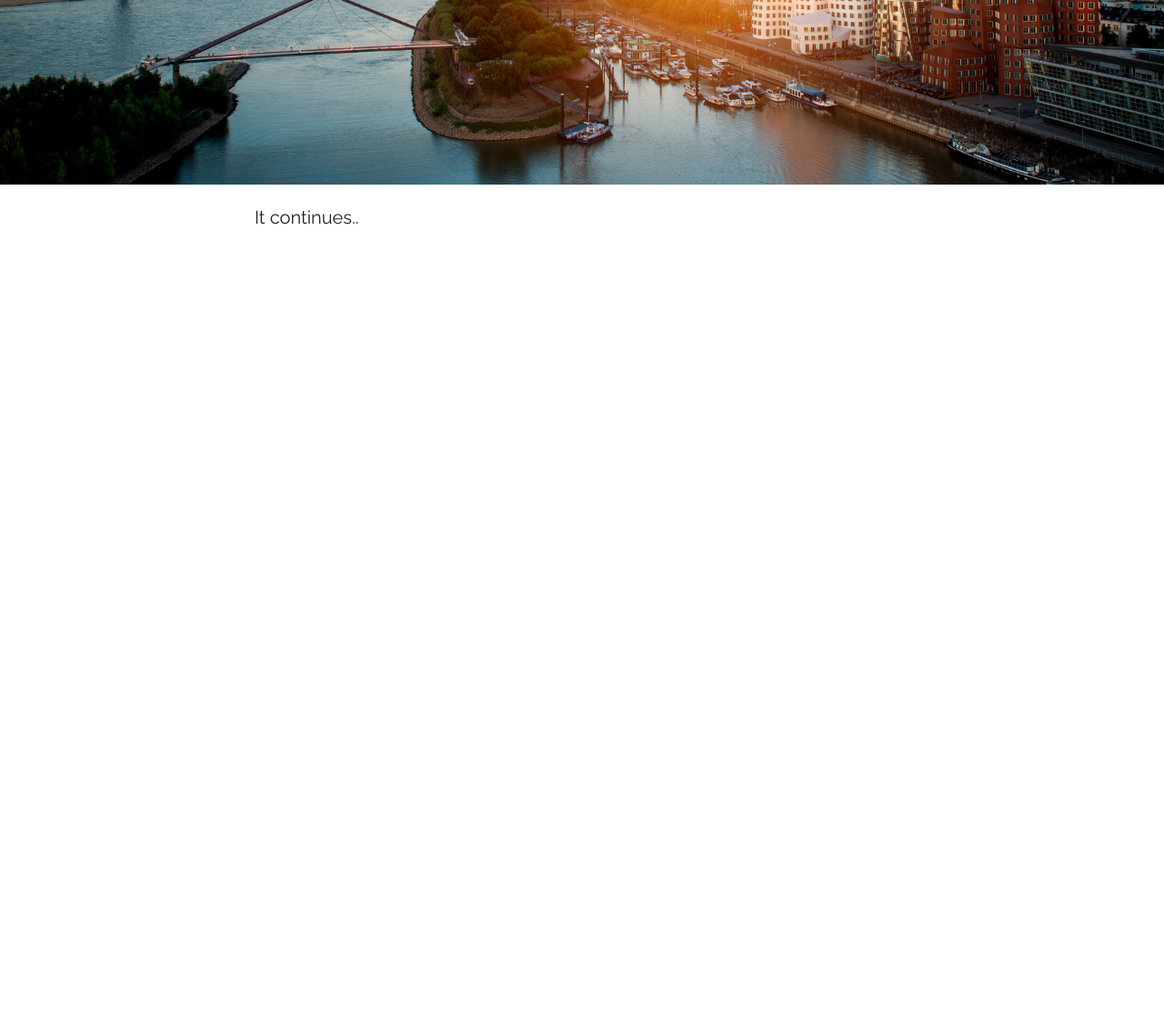
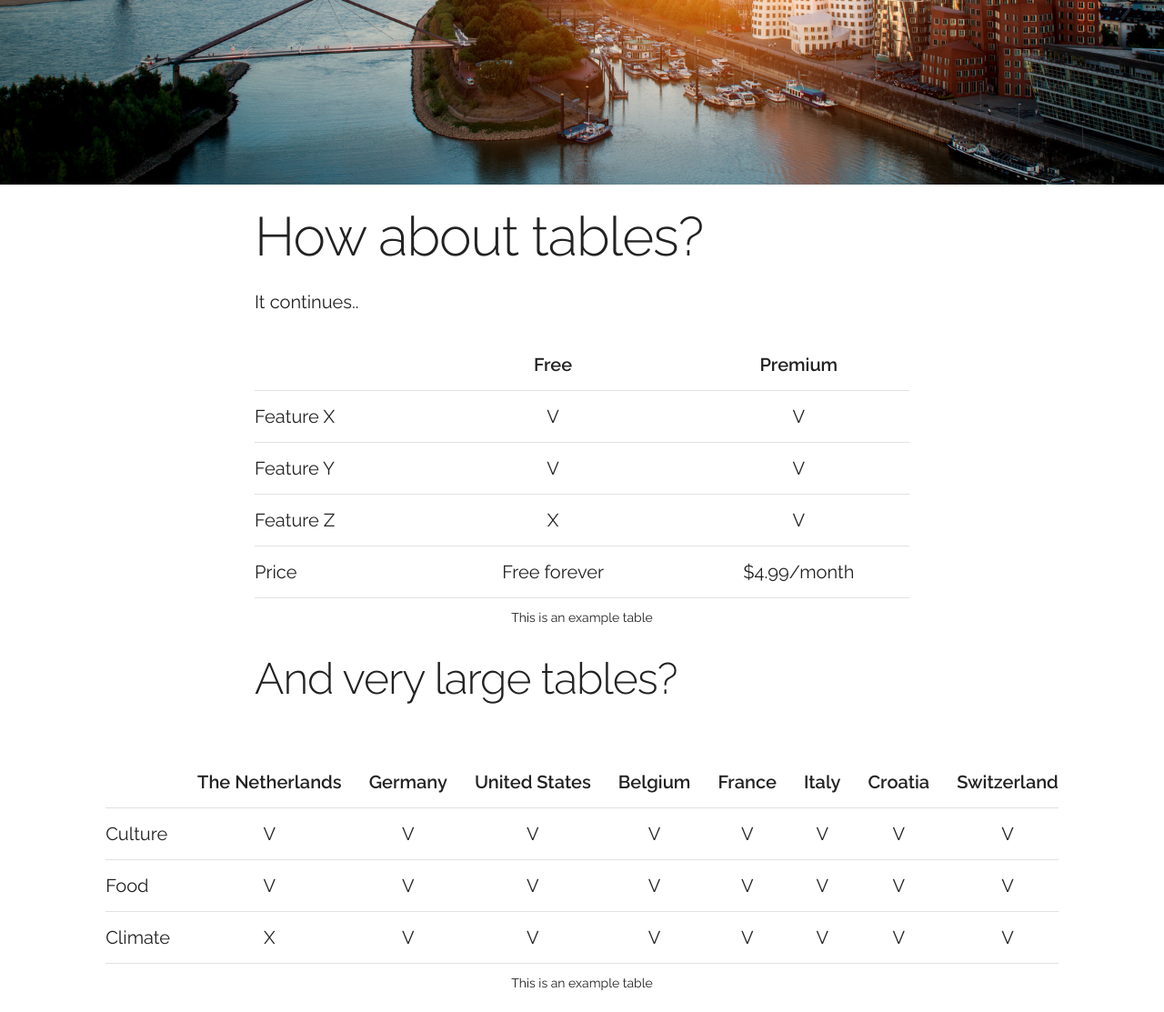
Before and after one commit to twandeleijer/dox, a plain HTML site: page index.html in a window 1280 px wide. Shown: the part 5155-6268 px from the top of the page at 91% size. Before the commit the page ends 5455 px from the top, so only its background shows below. Drawn offline with Linux system fonts and the light colour scheme.

Commit message:
Basic tables

```diff
--- a/css/styles.css
+++ b/css/styles.css
@@ -93,7 +93,7 @@ img {
     width: 100%;
 }
 
-figcaption {
+figcaption, caption {
     font-size: 0.7em;
     text-align: center;
 }
@@ -107,3 +107,21 @@ blockquote {
 pre {
     white-space: pre-wrap;
 }
+
+table {
+    caption-side: bottom;
+}
+
+caption {
+    margin-top: 10px;
+}
+
+.full-width {
+    max-width: 100vw;
+    width: 100%;
+    padding: 20px;
+}
+
+.full-width table {
+    margin: 0 auto;
+}
--- a/index.html
+++ b/index.html
@@ -120,7 +120,100 @@
     <div class="container">
         <div class="row">
             <div class="one-whole column">
+                <h2>How about tables?</h2>
                 <p>It continues..</p>
+                <table style="width:100%;">
+                    <caption>This is an example table</caption>
+                    <thead>
+                        <tr>
+                            <th></th>
+                            <th style="text-align:center;">Free</th>
+                            <th style="text-align:center;">Premium</th>
+                        </tr>
+                    </thead>
+                    <tfoot>
+                        <tr>
+                            <td>Price</td>
+                            <td style="text-align:center;">Free forever</td>
+                            <td style="text-align:center;">$4.99/month</td>
+                        </tr>
+                    </tfoot>
+                    <tbody>
+                        <tr>
+                            <td>Feature X</td>
+                            <td style="text-align:center;">V</td>
+                            <td style="text-align:center;">V</td>
+                        </tr>
+                        <tr>
+                            <td>Feature Y</td>
+                            <td style="text-align:center;">V</td>
+                            <td style="text-align:center;">V</td>
+                        </tr>
+                        <tr>
+                            <td>Feature Z</td>
+                            <td style="text-align:center;">X</td>
+                            <td style="text-align:center;">V</td>
+                        </tr>
+                    </tbody>
+                </table>
+                <h3>And very large tables?</h3>
+            </div>
+        </div>
+    </div>
+    <div class="container full-width">
+        <div class="row">
+            <div class="one-whole column">
+                <table>
+                    <caption>This is an example table</caption>
+                    <thead>
+                        <tr>
+                            <th></th>
+                            <th style="text-align:center;">The Netherlands</th>
+                            <th style="text-align:center;">Germany</th>
+                            <th style="text-align:center;">United States</th>
+                            <th style="text-align:center;">Belgium</th>
+                            <th style="text-align:center;">France</th>
+                            <th style="text-align:center;">Italy</th>
+                            <th style="text-align:center;">Croatia</th>
+                            <th style="text-align:center;">Switzerland</th>
+                        </tr>
+                    </thead>
+                    <tbody>
+                        <tr>
+                            <td>Culture</td>
+                            <td style="text-align:center;">V</td>
+                            <td style="text-align:center;">V</td>
+                            <td style="text-align:center;">V</td>
+                            <td style="text-align:center;">V</td>
+                            <td style="text-align:center;">V</td>
+                            <td style="text-align:center;">V</td>
+                            <td style="text-align:center;">V</td>
+                            <td style="text-align:center;">V</td>
+                        </tr>
+                        <tr>
+                            <td>Food</td>
+                            <td style="text-align:center;">V</td>
+                            <td style="text-align:center;">V</td>
+                            <td style="text-align:center;">V</td>
+                            <td style="text-align:center;">V</td>
+                            <td style="text-align:center;">V</td>
+                            <td style="text-align:center;">V</td>
+                            <td style="text-align:center;">V</td>
+                            <td style="text-align:center;">V</td>
+                        </tr>
+                        <tr>
+                            <td>Climate</td>
+                            <td style="text-align:center;">X</td>
+                            <td style="text-align:center;">V</td>
+                            <td style="text-align:center;">V</td>
+                            <td style="text-align:center;">V</td>
+                            <td style="text-align:center;">V</td>
+                            <td style="text-align:center;">V</td>
+                            <td style="text-align:center;">V</td>
+                            <td style="text-align:center;">V</td>
+                        </tr>
+                    </tbody>
+                </table>
             </div>
         </div>
     </div>
```
